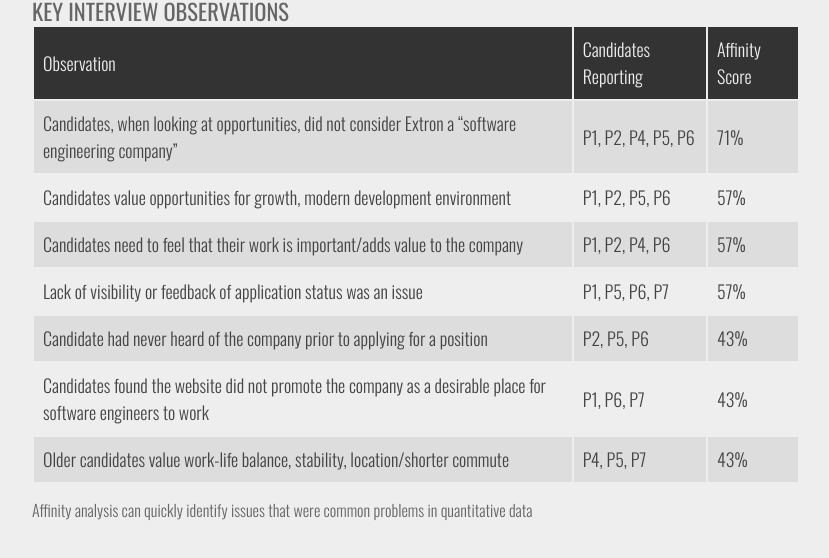
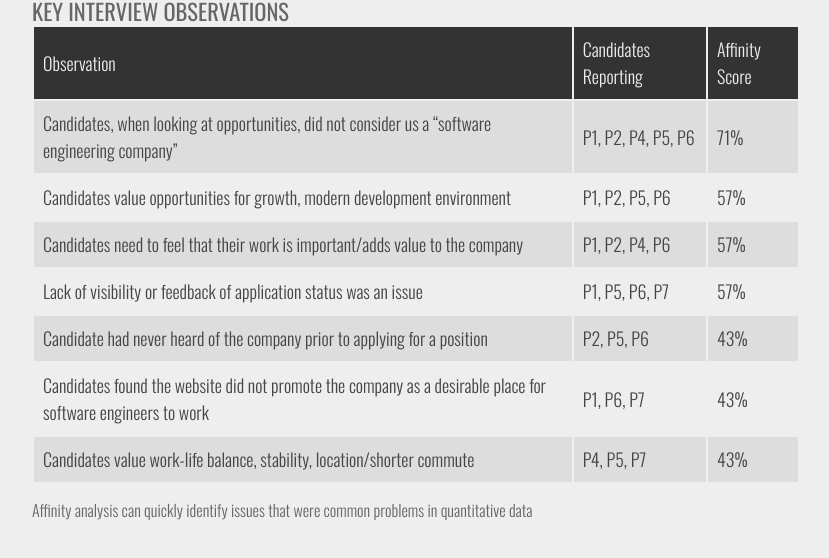
Before and after one commit to drewtodd/drewtodd.github.io, a Jekyll site: the page built from _posts/2016-09-24-reporting-qualitative-data.md, in a window 1280 px wide and 900 px high, scrolled down 2275 px. Shown: the part 150-708 px from the top of the window, without its empty margins (224-1053 px from the left). Built offline with Jekyll 4.4.1, drawn with Linux system fonts in a browser that asks for light colours; nearby versions of some CDN libraries; comment, search, counter and statistics services are not loaded.

Commit message:
copy edits

```diff
--- a/_posts/2016-09-24-reporting-qualitative-data.md
+++ b/_posts/2016-09-24-reporting-qualitative-data.md
@@ -57,7 +57,7 @@ And, *boom*: You've got data you can put in a table or chart to clearly identify
 <th>Affinity Score</th>
 </tr>
 <tr>
-<td>Candidates, when looking at opportunities, did not consider Extron a “software engineering company”</td>
+<td>Candidates, when looking at opportunities, did not consider us a “software engineering company”</td>
 <td>P1, P2, P4, P5, P6</td>
 <td>71%</td>
 </tr>
@@ -87,7 +87,7 @@ And, *boom*: You've got data you can put in a table or chart to clearly identify
 <td>43%</td>
 </tr>
 <tr>
-<td>Older candidates value work-life balance, stability, location/shorter commute</td>
+<td>Candidates value work-life balance, stability, location/shorter commute</td>
 <td>P4, P5, P7</td>
 <td>43%</td>
 </tr>
```
